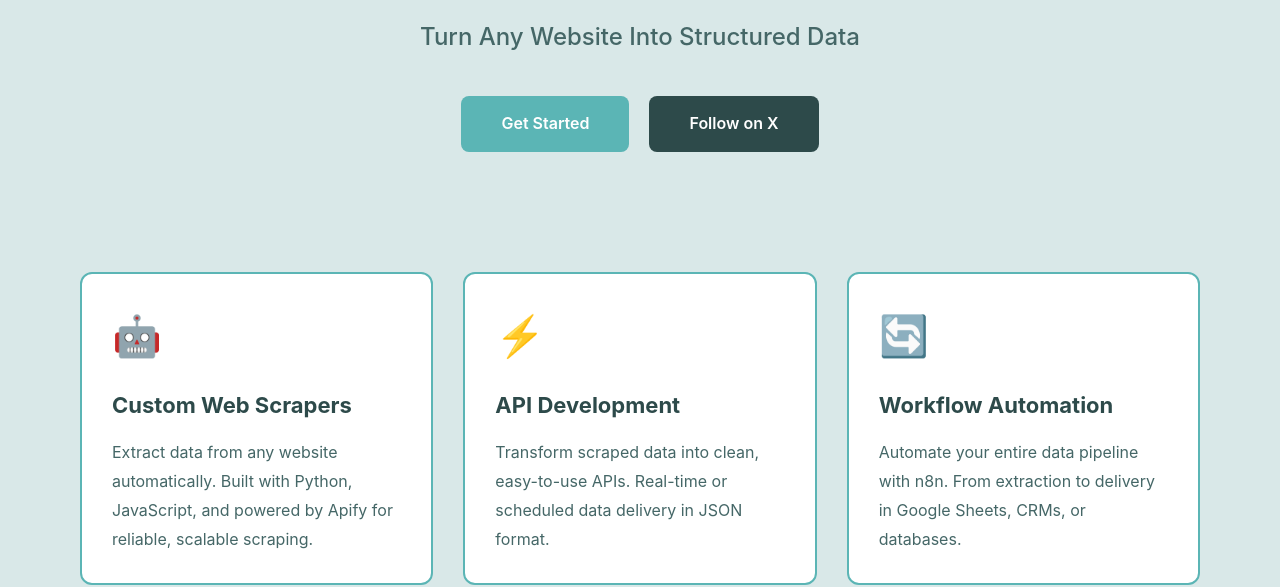
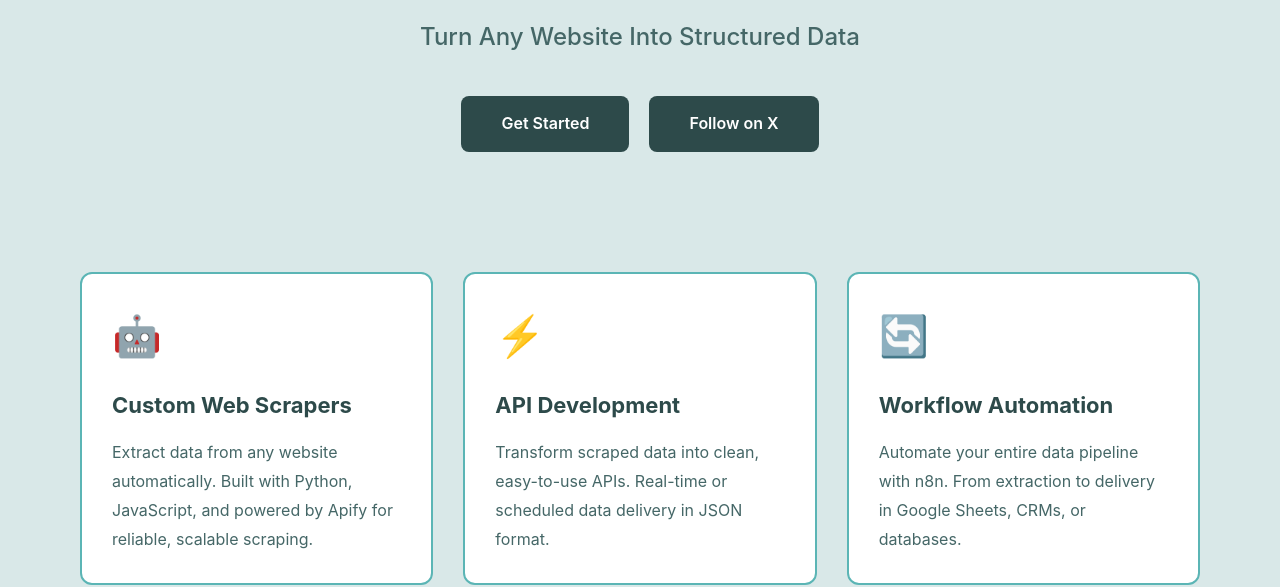
Before and after one commit to FlowExtractAPI/FlowExtractAPI.github.io, a plain HTML site: page index.html in a window 1280 px wide. Shown: the part 222-809 px from the top of the page. Drawn offline with Linux system fonts and the light colour scheme.

Commit message:
Update 'Get Started' link to external URL

```diff
--- a/index.html
+++ b/index.html
@@ -307,7 +307,7 @@
             </div>
             <p class="tagline">Turn Any Website Into Structured Data</p>
             <div class="cta-buttons">
-                <a href="mailto:flowextractapi@outlook.com" class="btn btn-primary">Get Started</a>
+                <a href="https://apify.com/dz_omar?fpr=smcx63" class="btn btn-secondary" target="_blank">Get Started</a>
                 <a href="https://x.com/FlowExtractAPI" class="btn btn-secondary" target="_blank">Follow on X</a>
             </div>
         </header>
```
